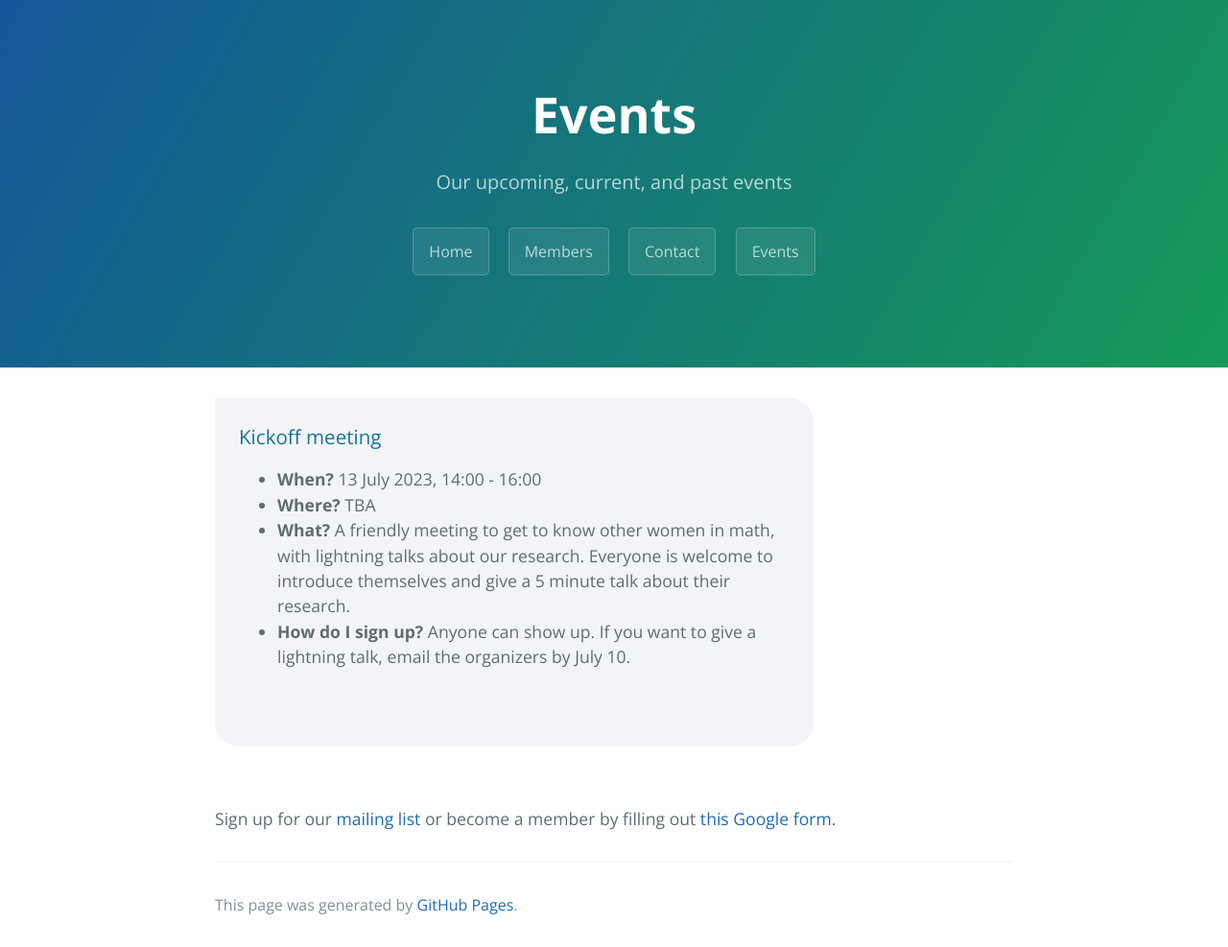
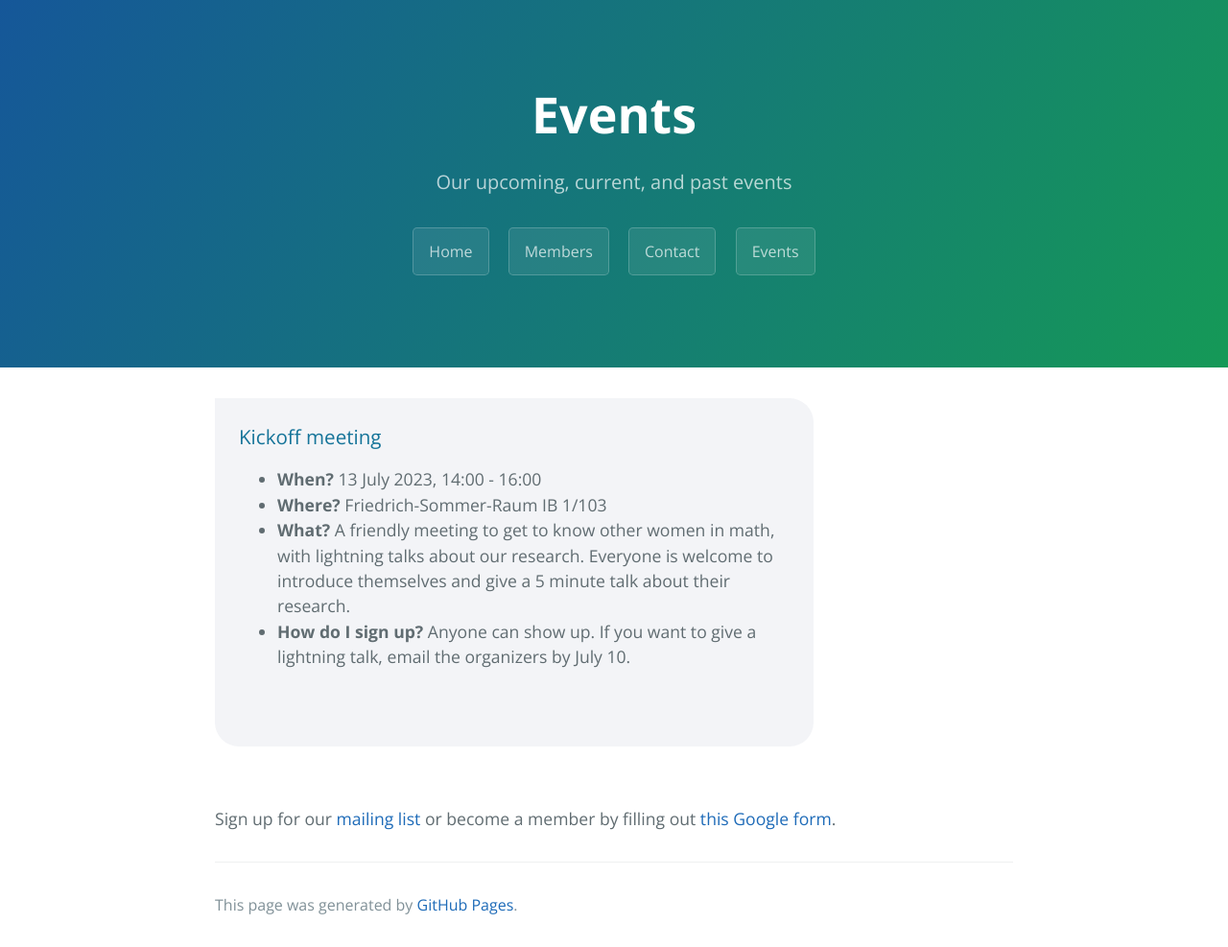
Before and after one commit to rub-wim/rub-wim.github.io, a Jekyll site: the page built from events.md, in a window 1280 px wide. Shown: the whole page at 96% size. Built offline with Jekyll 4.4.1, drawn with Linux system fonts in a browser that asks for light colours.

Commit message:
Update events.md

```diff
--- a/events.md
+++ b/events.md
@@ -9,7 +9,7 @@ description: Our upcoming, current, and past events
 
 past-events:
 - name: Kickoff meeting
-  description: <ul> <li><strong>When?</strong> 13 July 2023, 14:00 - 16:00</li> <li><strong>Where?</strong> TBA</li> <li><strong>What?</strong> A friendly meeting to get to know other women in math, with lightning talks about our research. Everyone is welcome to introduce themselves and give a 5 minute talk about their research.</li> <li><strong>How do I sign up?</strong> Anyone can show up. If you want to give a lightning talk, email the organizers by July 10.</li> </ul>
+  description: <ul> <li><strong>When?</strong> 13 July 2023, 14:00 - 16:00</li> <li><strong>Where?</strong> Friedrich-Sommer-Raum IB 1/103</li> <li><strong>What?</strong> A friendly meeting to get to know other women in math, with lightning talks about our research. Everyone is welcome to introduce themselves and give a 5 minute talk about their research.</li> <li><strong>How do I sign up?</strong> Anyone can show up. If you want to give a lightning talk, email the organizers by July 10.</li> </ul>
 
 
 ---
```
